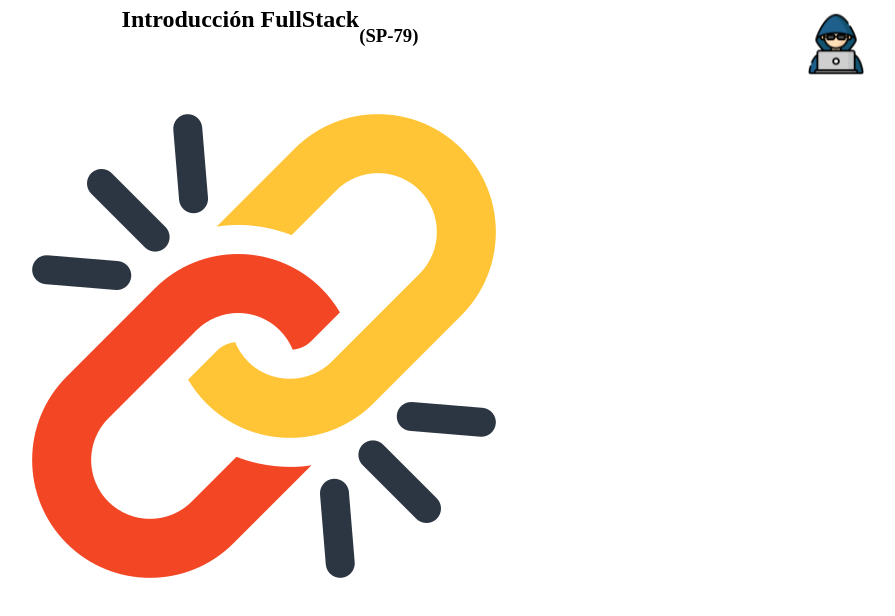
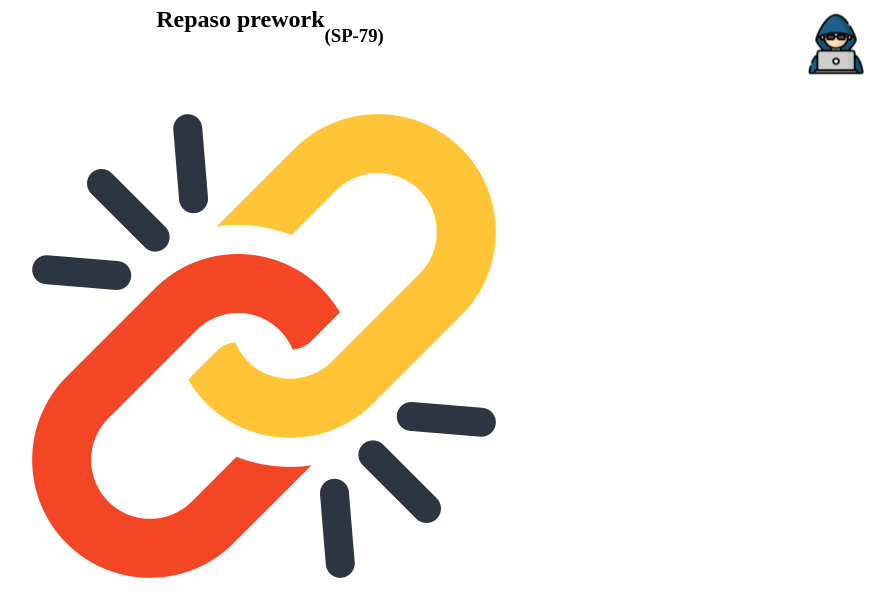
Before and after one commit to AngelCS94/Administraci-n-de-fincas-zabaleta, a React (Vite) app: page / in a window 1280 px wide. Shown: the top 616 px of the page, without its empty margins (376-1271 px from the left). Built offline with nearby package versions, Linux system fonts and the light colour scheme; no server answers; the HTML template or start-up script is replaced by a standard one.

Commit message:
Actualizacion del navbar

```diff
--- a/src/components/Navbar.jsx
+++ b/src/components/Navbar.jsx
@@ -4,7 +4,7 @@ const Navbar = () => {
   return (
     <nav className="navbar">
       <div className="navbar-content">
-        <h1 className="navbar-title">Introducción FullStack</h1>
+        <h1 className="navbar-title">Repaso prework</h1>
         <h3>(SP-79)</h3>
       </div>
       <a
```
